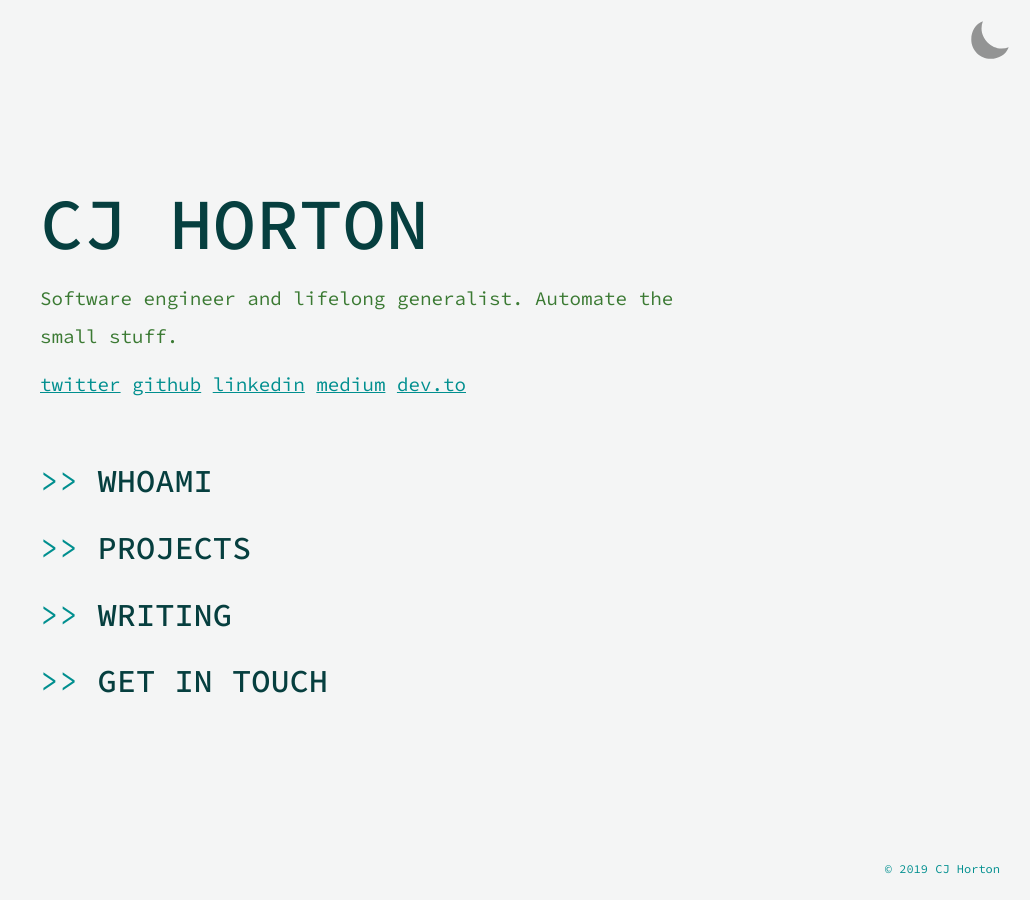
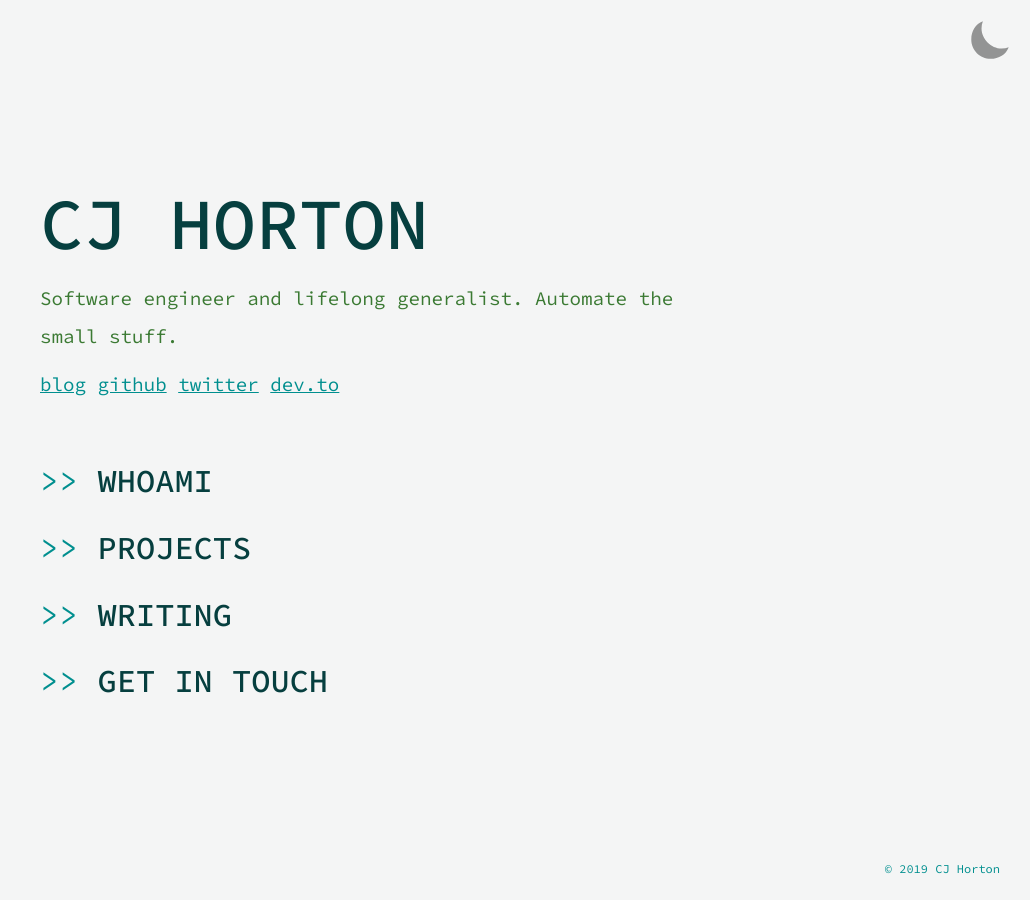
Before and after one commit to radditude/radditude.github.io, a Jekyll site: the page built from n/index.html, in a window 1280 px wide. Shown: the whole page, without its empty margins (250-1280 px from the left). Built offline with Jekyll 4.4.1, drawn with Linux system fonts in a browser that asks for light colours.

Commit message:
add new page

```diff
--- a/_config.yml
+++ b/_config.yml
@@ -9,14 +9,14 @@ author:
   email: thecjhorton@gmail.com
   display_email: 'thecjhorton [at] gmail dot com'
   social:
+    - title: blog
+      url: /n/blog
+    - title: github
+      url: https://github.com/radditude
     - title: twitter
       url: https://twitter.com/_radditude
-    - title: github
-      url: https://github.com/radditude
-    - title: linkedin
-      url: https://www.linkedin.com/in/thecjhorton
-    - title: medium
-      url: https://medium.com/@radditude
+    # - title: linkedin
+    #   url: https://www.linkedin.com/in/thecjhorton
     - title: dev.to
       url: https://dev.to/radditude
     - title: mastodon
@@ -24,13 +24,13 @@ author:
 
 sections:
   - header: whoami
-    content: pagecontent/whoami.html
+    content: frontpage/whoami.html
   - header: projects
-    content: pagecontent/projects.html
+    content: frontpage/projects.html
   - header: writing
-    content: pagecontent/writing.html
+    content: frontpage/writing.html
   - header: 'get in touch'
-    content: pagecontent/contact.html
+    content: frontpage/contact.html
 
 projects:
   - title: 'coveralls-multi'
--- /dev/null
+++ b/_includes/frontpage.html
@@ -0,0 +1,15 @@
+<h1>{{ site.author.name }}</h1>
+<p class="subtitle">{{ site.description }}</p>
+<p class="links">
+  {% include frontpage/links.html %}
+</p>
+
+{% for section in site.sections %}
+<section>
+  <h2 class="subhead"><span class="expander" role="button" aria-label="Expand full content">>></span> {{ section.header }}</h2>
+
+  <div class="section-body">
+    {% include {{ section.content }} %}
+  </div>
+</section>
+{% endfor %}
--- a/_includes/pagecontent/contact.html
+++ b/_includes/frontpage/contact.html
@@ -2,6 +2,6 @@
 
 {% assign twitter = site.author.social | where:"title","twitter" %}
 
-<p>I also hang out on {% include pagecontent/external_link.html url=twitter.first.url title="Twitter" %} if that's your thing.</p>
+<p>I also hang out on {% include shared/external_link.html url=twitter.first.url title="Twitter" %} if that's your thing.</p>
 
 <p>Despite my best intentions, I probably won't respond to your Linkedin message.</p>
--- /dev/null
+++ b/_includes/frontpage/links.html
@@ -0,0 +1,8 @@
+{% for link in site.author.social %}
+{% if link.title == "mastodon" %}
+<!-- hiding mastodon link for now -->
+<a href="{{ link.url }}" target="_blank" rel="me" style="display: none;">{{ link.title }}</a>
+{% else %}
+{% include shared/external_link.html url=link.url title=link.title %}
+{% endif %}
+{% endfor %}
--- /dev/null
+++ b/_includes/frontpage/projects.html
@@ -0,0 +1,12 @@
+{% for project in site.projects %}
+{%- capture formatted_links -%}
+{%- for link in project.links -%}
+{%- include shared/external_link.html url=link.url title=link.title -%}
+{%- if forloop.last != true -%},&nbsp;{%- endif -%}
+{%- endfor -%}
+{%- endcapture -%}
+
+<h3>{{ project.time }} &rarr; {{ project.title }} ({{ formatted_links | strip_newlines }})</h3>
+
+<p>{{ project.blurb }}</p>
+{% endfor %}
--- a/_includes/pagecontent/writing.html
+++ b/_includes/frontpage/writing.html
@@ -1,7 +1,7 @@
 <p>I blog in various places, so here's a few links to my favorites:</p>
 
 {% for link in site.post_links %}
-	<p>
-		{% include pagecontent/external_link.html url=link.url title=link.title %} ({{ link.source }})
-	</p>
+<p>
+  {% include shared/external_link.html url=link.url title=link.title %} ({{ link.source }})
+</p>
 {% endfor %}
--- a/_includes/pagecontent.html
+++ /dev/null
@@ -1,20 +0,0 @@
-<main>
-  {% include pagecontent/toggle.html %}
-  <h1>{{ site.author.name }}</h1>
-  <p class="subtitle">{{ site.description }}</p>
-  <p class="links">
-    {% include pagecontent/links.html %}
-  </p>
-
-  {% for section in site.sections %}
-  <section>
-    <h2 class="subhead"><span class="expander" role="button" aria-label="Expand full content">>></span> {{ section.header }}</h2>
-
-    <div class="section-body">
-      {% include {{ section.content }} %}
-    </div>
-  </section>
-  {% endfor %}
-
-  {% include pagecontent/footer.html %}
-</main>
--- a/_includes/pagecontent/links.html
+++ /dev/null
@@ -1,8 +0,0 @@
-{% for link in site.author.social %}
-	{% if link.title == "mastodon" %}
-		<!-- hiding mastodon link for now -->
-		<a href="{{ link.url }}" target="_blank" rel="me" style="display: none;">{{ link.title }}</a>
-	{% else %}
-		{% include pagecontent/external_link.html url=link.url title=link.title %}
-	{% endif %}
-{% endfor %}
--- a/_includes/pagecontent/projects.html
+++ /dev/null
@@ -1,12 +0,0 @@
-{% for project in site.projects %}
-	{%- capture formatted_links -%}
-		{%- for link in project.links -%}
-			{%- include pagecontent/external_link.html url=link.url title=link.title -%}
-			{%- if forloop.last != true -%},&nbsp;{%- endif -%}
-		{%- endfor -%}
-	{%- endcapture -%}
-
-	<h3>{{ project.time }} &rarr; {{ project.title }} ({{ formatted_links | strip_newlines }})</h3>
-
-	<p>{{ project.blurb }}</p>
-{% endfor %}
--- a/_layouts/default.html
+++ b/_layouts/default.html
@@ -1,9 +1,16 @@
 <!DOCTYPE html>
 <html lang="en">
-  <head>
-    {% include head.html %}
-  </head>
-  <body>
-    {% include pagecontent.html %}
-  </body>
+
+<head>
+  {% include head.html %}
+</head>
+
+<body>
+  <main>
+    {% include shared/toggle.html %}
+    {{ content }}
+    {% include shared/footer.html %}
+  </main>
+</body>
+
 </html>
--- a/js/main.js
+++ b/js/main.js
@@ -4,7 +4,7 @@
 function setUpExpanders() {
 	const sections = document.querySelectorAll('.subhead')
 	for (var i = 0; i < sections.length; i++) {
-		sections[i].onclick = handleClick
+		sections[i].onclick = handleExpanderClick
 	}
 }
 
@@ -17,7 +17,7 @@ function getSection(element) {
 	}
 }
 
-function handleClick(e) {
+function handleExpanderClick(e) {
 	const section = getSection(e.target)
 	const expander = section.querySelector('.expander').classList
 	const body = section.querySelector('.section-body')
@@ -43,7 +43,9 @@ function copyToClipboard() {
 
 function setUpEmailClipper() {
   const copier = document.querySelector('#email-clipper')
+  if (copier) {
     copier.onclick = copyToClipboard
+  }
 }
 
 function setUpModeSwitcher() {
@@ -58,11 +60,13 @@ function setUpModeSwitcher() {
   // set up event listener for toggle
   const toggle = document.querySelector('#toggle')
 
+  if (toggle) {
     toggle.addEventListener('click', () => {
       window.mode = window.mode === 'light' ? 'dark' : 'light'
       localStorage.setItem('chosen-color-scheme', window.mode);
       switchMode(window.mode)
     })
+  }
 }
 
 function switchMode(mode) {
--- /dev/null
+++ b/n/blog.html
@@ -0,0 +1,5 @@
+---
+layout: default
+---
+
+<h1>we did it!</h1>
--- a/n/index.html
+++ b/n/index.html
@@ -1,3 +1,5 @@
 ---
 layout: default
 ---
+
+{% include frontpage.html %}
```
Also changed, not shown: _layouts/redirect.html (+7 -1 lines), _includes/frontpage/whoami.html (renamed from _includes/pagecontent/whoami.html), _includes/shared/external_link.html (renamed from _includes/pagecontent/external_link.html), _includes/shared/footer.html (renamed from _includes/pagecontent/footer.html), _includes/shared/toggle.html (renamed from _includes/pagecontent/toggle.html). Lines whose indentation alone changed are shown as unchanged.
